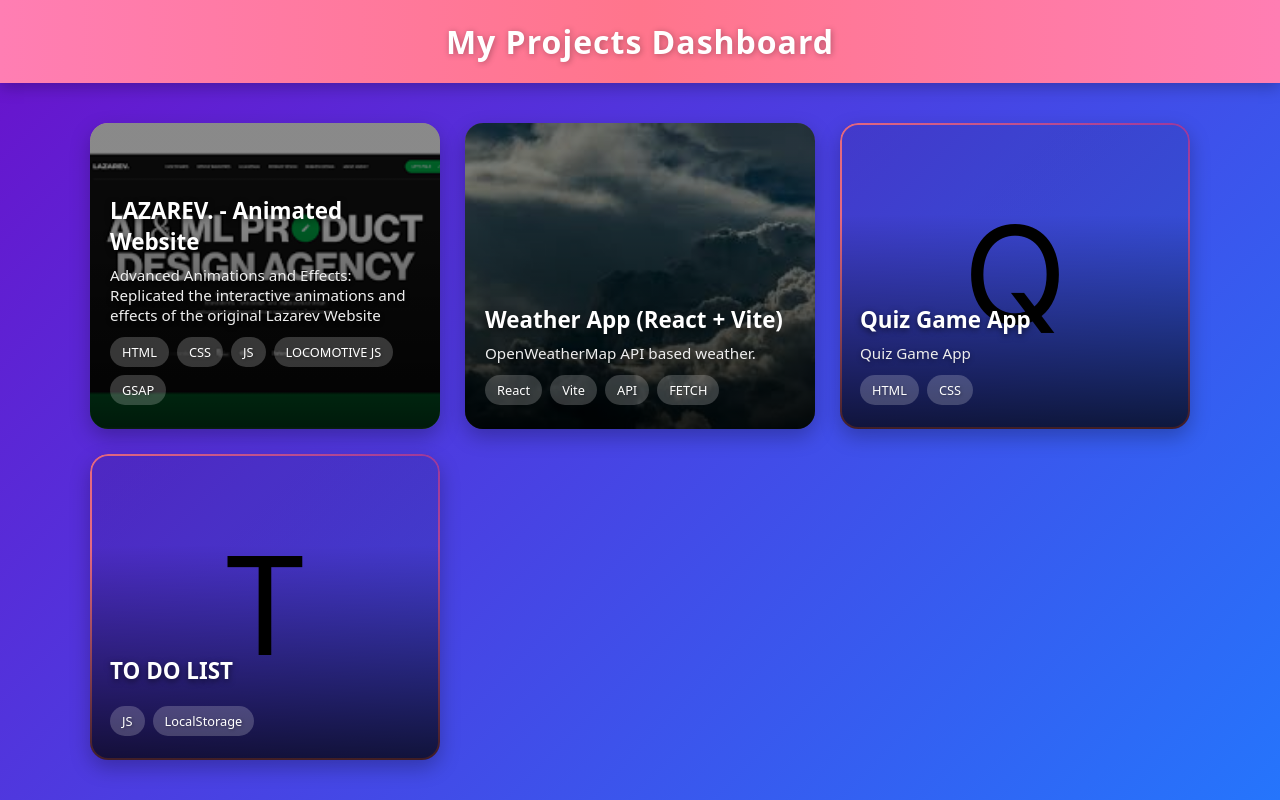
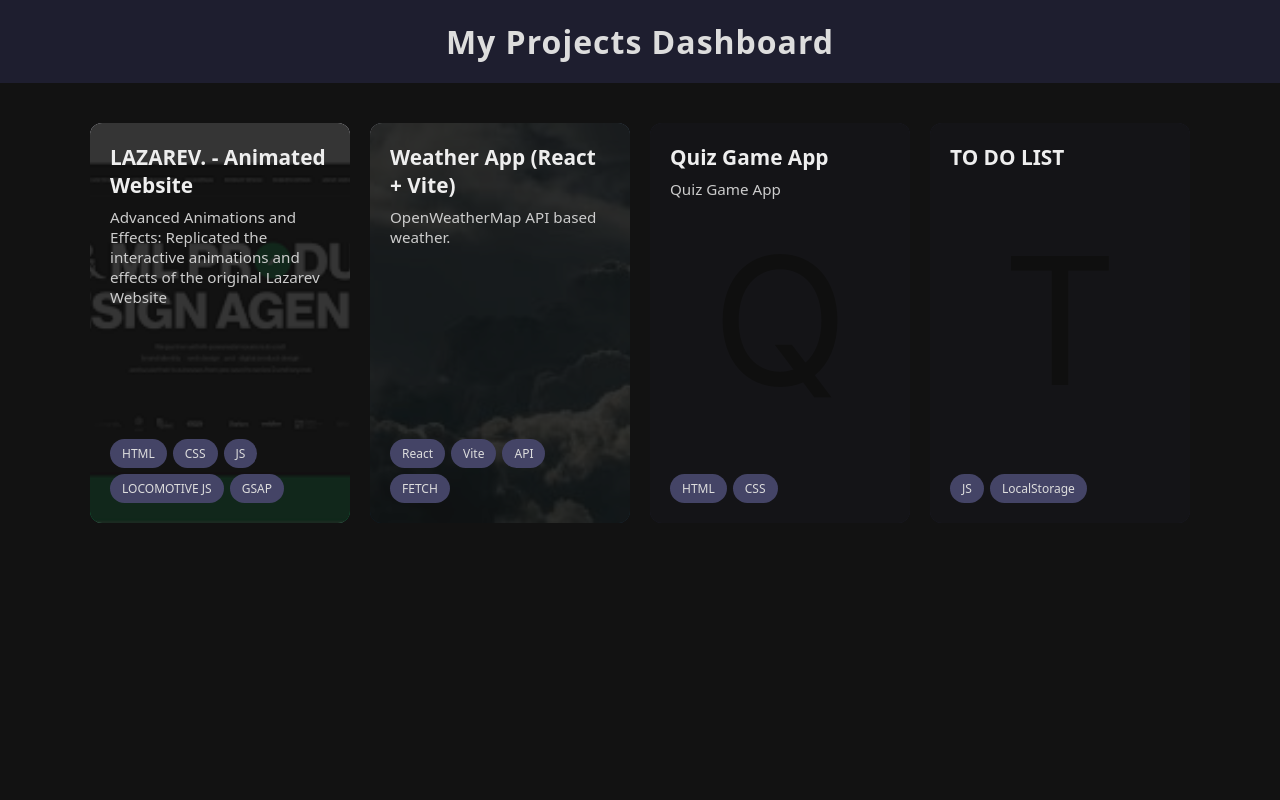
Before and after one commit to Utkarsh102002/Dashboard, a plain HTML site: page index.html in a window 1280 px wide. Drawn offline with Linux system fonts and the light colour scheme.

Commit message:
css done

```diff
--- a/styles.css
+++ b/styles.css
@@ -1,3 +1,4 @@
+/* ===== GLOBAL STYLES ===== */
 * {
   box-sizing: border-box;
   margin: 0;
@@ -6,8 +7,8 @@
 
 body {
   font-family: "Poppins", system-ui, sans-serif;
-  background: linear-gradient(135deg, #6a11cb, #2575fc);
-  color: #fff;
+  background: #121212; /* solid dark background */
+  color: #ddd;
   min-height: 100vh;
   display: flex;
   flex-direction: column;
@@ -15,18 +16,18 @@ body {
 
 /* ===== NAVBAR ===== */
 .navbar {
-  background: linear-gradient(90deg, #ff7eb3, #ff758c, #ff7eb3);
+  background: #1e1e2f; /* darker flat color */
   text-align: center;
   padding: 20px 0;
-  box-shadow: 0 4px 15px rgba(0, 0, 0, 0.25);
+  box-shadow: none; /* remove shadow for simpler look */
 }
 
 .navbar h1 {
   font-size: 2rem;
   font-weight: 600;
   letter-spacing: 1px;
-  color: #fff;
-  text-shadow: 1px 1px 6px rgba(0, 0, 0, 0.3);
+  color: #ddd;
+  text-shadow: none; /* remove glow */
 }
 
 /* ===== DASHBOARD ===== */
@@ -37,123 +38,193 @@ body {
   justify-content: center;
 }
 
+/* ===== GRID ===== */
 .grid {
   display: grid;
-  grid-template-columns: repeat(auto-fit, minmax(280px, 1fr));
-  gap: 25px;
+  grid-template-columns: repeat(auto-fit, minmax(200px, 1fr));
+  gap: 20px; /* consistent gap between cards */
   max-width: 1100px;
   width: 100%;
 }
 
-/* ===== PROJECT CARDS ===== */
+/* ===== PROJECT CARD ===== */
 .project-card {
-  position: relative;
-  border-radius: 18px;
+  position: relative; /* needed for absolute img positioning */
+  border-radius: 12px;
   overflow: hidden;
   text-decoration: none;
-  color: #fff;
-  box-shadow: 0 8px 20px rgba(0, 0, 0, 0.25);
-  transform: scale(1);
-  transition: all 0.3s ease;
+  color: #ddd;
+  background-color: #222236; /* dark but not glossy */
+  box-shadow: none; /* remove shadow for simple UI */
+  display: flex;
+  flex-direction: column;
+  height: 400px; /* fixed height */
+  transition: background-color 0.3s ease;
+}
+
+/* Image inside project card */
+.project-card img {
+  position: absolute;
+  top: 0;
+  left: 0;
+  width: 100%;  /* fill the card width */
+  height: 100%; /* fill the card height */
+  object-fit: cover; /* cover container without distortion */
+  object-position: center center; /* center the image */
+  border: none;
+  display: block;
+  z-index: 0; /* behind overlay content */
 }
 
 .project-card:hover {
-  transform: translateY(-8px) scale(1.02);
-  box-shadow: 0 12px 25px rgba(0, 0, 0, 0.3);
+  background-color: #2a2a3d; /* subtle highlight on hover */
 }
 
-/* ===== IMAGE BACKGROUND ===== */
-.thumb {
-  height: 100%;
-  width: 100%;
-  position: absolute;
-  inset: 0;
+/* ===== CONTENT OVERLAY ===== */
+.content {
+  position: relative;
+  display: flex;
+  flex-direction: column;
+  padding: 20px;
+  background: rgba(18, 18, 18, 0.85); /* dark translucent overlay */
+  z-index: 1;
+  gap: 8px;
+  height: 100%; /* fill full height of card */
+  overflow-y: auto; /* scroll if content overflows */
+  box-sizing: border-box;
 }
 
-.thumb img {
-  width: 100%;
-  height: 100%;
-  object-fit: cover;
-  filter: brightness(60%) saturate(120%);
-  transition: 0.3s ease;
+/* Scrollbar styling */
+.content::-webkit-scrollbar {
+  width: 6px;
 }
 
-.project-card:hover .thumb img {
-  filter: brightness(85%) saturate(130%);
-  transform: scale(1.05);
+.content::-webkit-scrollbar-track {
+  background: transparent;
 }
 
-/* ===== OVERLAY CONTENT ===== */
-.content {
-  position: absolute;
-  inset: 0;
-  display: flex;
-  flex-direction: column;
-  justify-content: flex-end;
-  padding: 24px 20px;
-  background: linear-gradient(180deg, rgba(0,0,0,0.1) 30%, rgba(0,0,0,0.75) 100%);
-  z-index: 2;
+.content::-webkit-scrollbar-thumb {
+  background-color: #444466;
+  border-radius: 3px;
 }
 
 .content h3 {
-  font-size: 1.4rem;
+  font-size: 1.3rem;
   font-weight: 600;
-  margin-bottom: 8px;
-  text-shadow: 0 2px 6px rgba(0, 0, 0, 0.6);
+  margin: 0;
+  color: #eee;
 }
 
 .content p {
   font-size: 0.95rem;
-  margin-bottom: 12px;
-  color: #eee;
-  text-shadow: 0 2px 5px rgba(0, 0, 0, 0.4);
+  margin: 0;
+  color: #ccc;
 }
 
 /* ===== TAGS ===== */
 .tags {
+  margin-top: auto;
   display: flex;
   flex-wrap: wrap;
-  gap: 8px;
+  gap: 6px;
   list-style: none;
+  padding: 0;
 }
 
 .tags li {
-  background: rgba(255, 255, 255, 0.2);
+  background: #444466;
   padding: 6px 12px;
-  border-radius: 20px;
-  font-size: 0.8rem;
-  color: #fff;
-  text-shadow: 1px 1px 3px rgba(0, 0, 0, 0.3);
+  border-radius: 16px;
+  font-size: 0.75rem;
+  color: #ddd;
 }
 
-/* ===== ANIMATED GRADIENT BORDER ===== */
-.project-card::before {
-  content: "";
-  position: absolute;
-  inset: 0;
-  padding: 2px;
-  border-radius: 18px;
-  background: linear-gradient(45deg, #ff7eb3, #ff758c, #6a11cb, #2575fc);
-  background-size: 300% 300%;
-  animation: gradientBorder 6s ease infinite;
-  -webkit-mask: linear-gradient(#fff 0 0) content-box, linear-gradient(#fff 0 0);
-  -webkit-mask-composite: xor;
-          mask-composite: exclude;
-}
+/* ===== RESPONSIVE FOR SMALL SCREENS ===== */
+@media (max-width: 768px) {
+  .grid {
+    grid-template-columns: repeat(auto-fit, minmax(180px, 1fr));
+    gap: 16px;
+    padding: 0 10px;
+  }
 
-@keyframes gradientBorder {
-  0% { background-position: 0% 50%; }
-  50% { background-position: 100% 50%; }
-  100% { background-position: 0% 50%; }
-}
+  .project-card {
+    height: 350px;
+  }
 
-/* ===== RESPONSIVE ===== */
-@media (max-width: 600px) {
-  .navbar h1 {
-    font-size: 1.5rem;
+  .content {
+    padding: 16px;
+    gap: 6px;
   }
 
   .content h3 {
     font-size: 1.1rem;
   }
+
+  .content p {
+    font-size: 0.85rem;
+  }
+
+  .tags li {
+    font-size: 0.7rem;
+    padding: 5px 10px;
+  }
 }
+
+@media (max-width: 400px) {
+  .grid {
+    grid-template-columns: repeat(auto-fit, minmax(160px, 1fr));
+    gap: 14px;
+    padding: 0 8px;
+  }
+
+  .project-card {
+    height: 320px;
+  }
+
+  .content {
+    padding: 14px;
+    gap: 4px;
+  }
+
+  .content h3 {
+    font-size: 1rem;
+  }
+
+  .content p {
+    font-size: 0.8rem;
+  }
+
+  .tags li {
+    font-size: 0.65rem;
+    padding: 4px 8px;
+  }
+}
+
+@media (max-width: 280px) {
+  .grid {
+    grid-template-columns: repeat(auto-fit, minmax(140px, 1fr));
+    gap: 12px;
+  }
+
+  .project-card {
+    height: 280px;
+  }
+
+  .content {
+    padding: 12px;
+    gap: 3px;
+  }
+
+  .content h3 {
+    font-size: 0.9rem;
+  }
+
+  .content p {
+    font-size: 0.7rem;
+  }
+
+  .tags li {
+    font-size: 0.6rem;
+    padding: 3px 6px;
+  }
+}
```
Also changed, not shown: index.html (line endings or trailing spaces).
